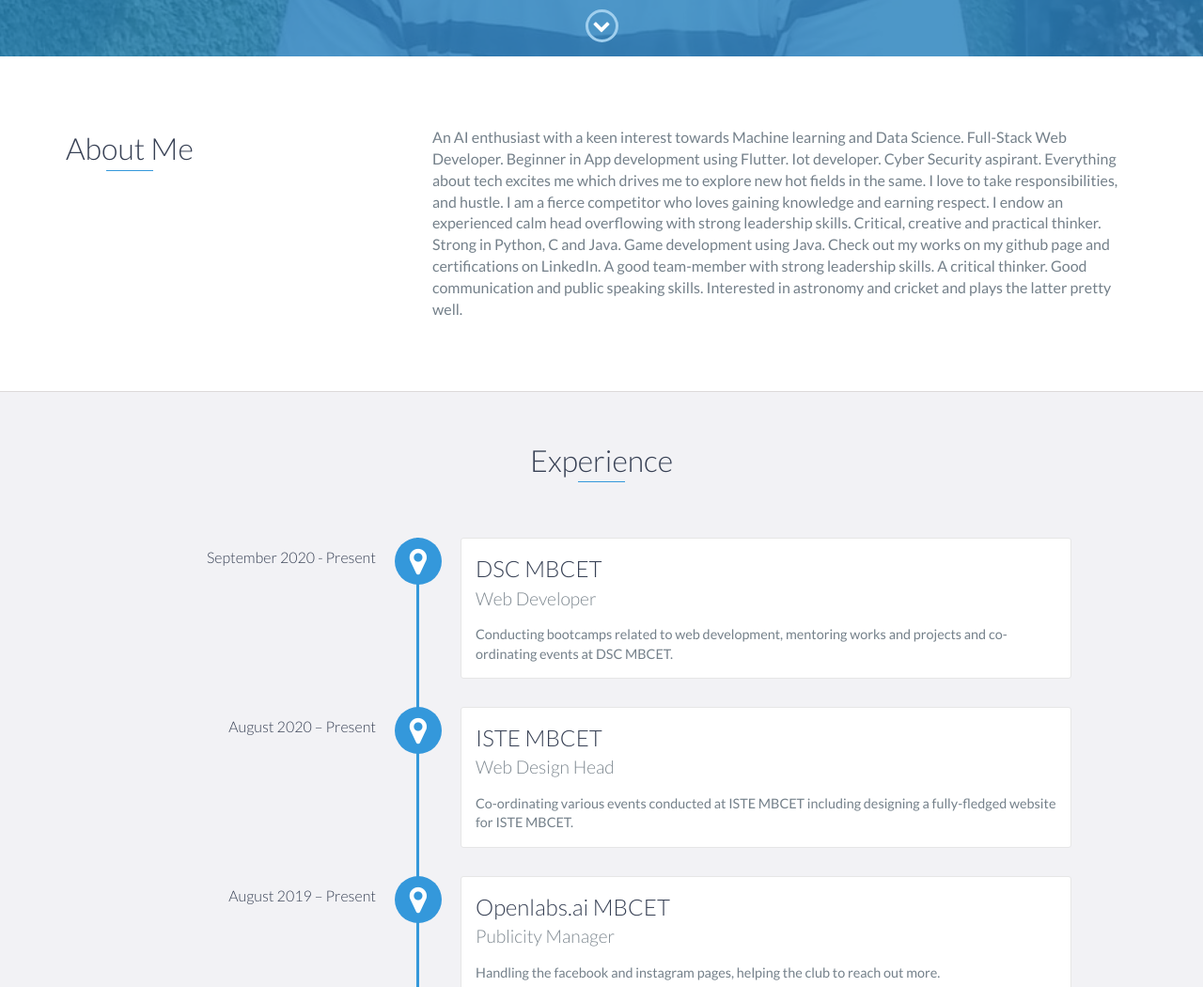
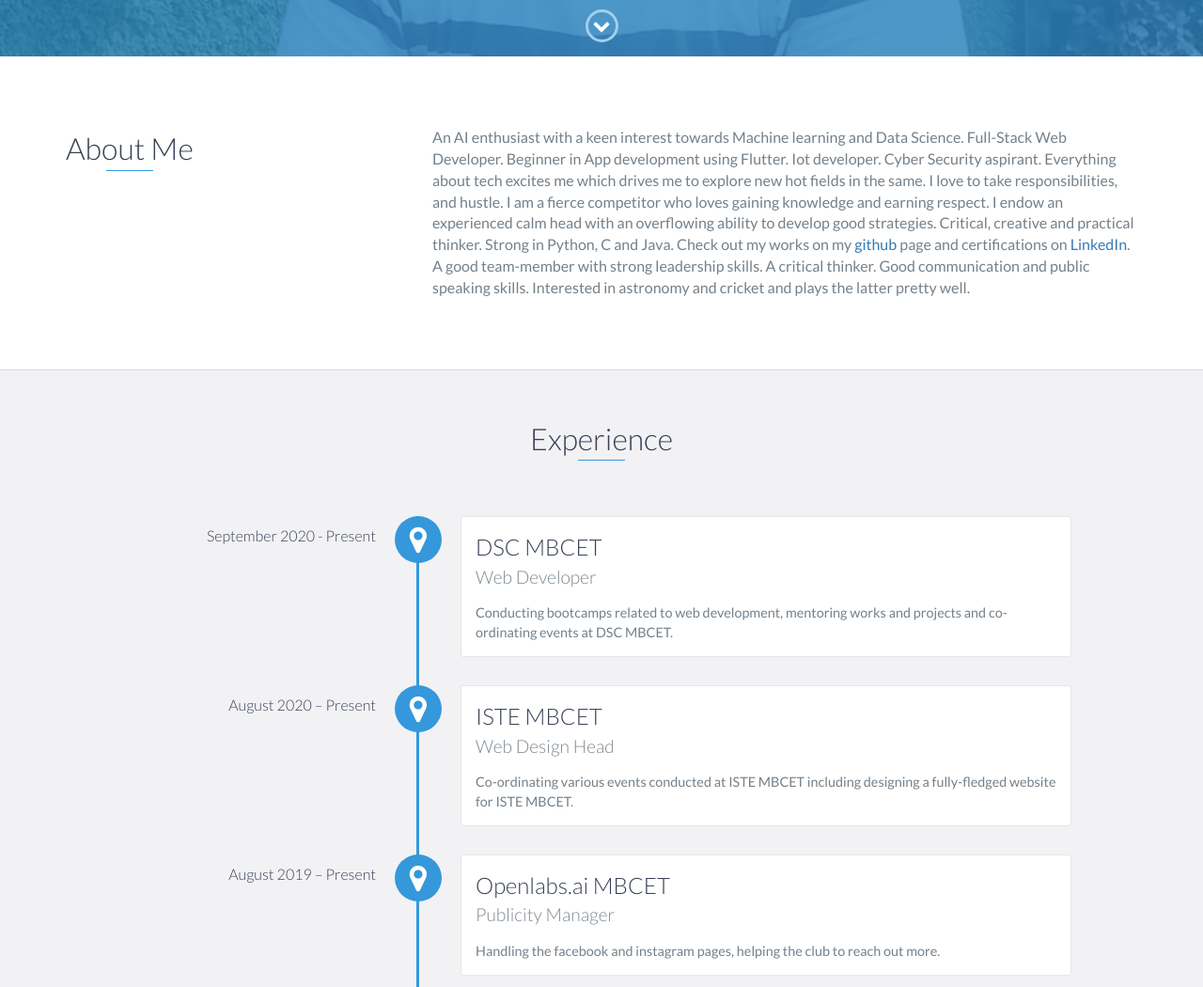
Before and after one commit to chandran-jr/chandran-jr.github.io, a website: page index.html in a window 1280 px wide. Shown: the part 740-1790 px from the top of the page at 94% size. Drawn offline with nearby package versions, Linux system fonts and the light colour scheme.

Commit message:
Update index.html

```diff
--- a/index.html
+++ b/index.html
@@ -78,7 +78,7 @@
                 </div>
                 <div class="col-md-8">
                     <p>
-                        An AI enthusiast with a keen interest towards Machine learning and Data Science. Full-Stack Web Developer. Beginner in App development using Flutter. Iot developer. Cyber Security aspirant. Everything about tech excites me which drives me to explore new hot fields in the same. I love to take responsibilities, and hustle. I am a fierce competitor who loves gaining knowledge and earning respect. I endow an experienced calm head overflowing with strong leadership skills. Critical, creative and practical thinker. Strong in Python, C and Java. Game development using Java. Check out my works on my github page and certifications on LinkedIn. A good team-member with strong leadership skills. A critical thinker. Good communication and public speaking skills. Interested in astronomy and cricket and plays the latter pretty well.
+                        An AI enthusiast with a keen interest towards Machine learning and Data Science. Full-Stack Web Developer. Beginner in App development using Flutter. Iot developer. Cyber Security aspirant. Everything about tech excites me which drives me to explore new hot fields in the same. I love to take responsibilities, and hustle. I am a fierce competitor who loves gaining knowledge and earning respect. I endow an experienced calm head with an overflowing ability to develop good strategies. Critical, creative and practical thinker. Strong in Python, C and Java. Check out my works on my <a href="http://github.com/chandran-jr">github</a> page and certifications on <a href="https://www.linkedin.com/in/govind-chandran-46821a193?lipi=urn%3Ali%3Apage%3Ad_flagship3_profile_view_base_contact_details%3BhSiKPmhBQSulfDLF3kjkRQ%3D%3D">LinkedIn</a>. A good team-member with strong leadership skills. A critical thinker. Good communication and public speaking skills. Interested in astronomy and cricket and plays the latter pretty well.
                 </div>
             </div>
         </div>
```
